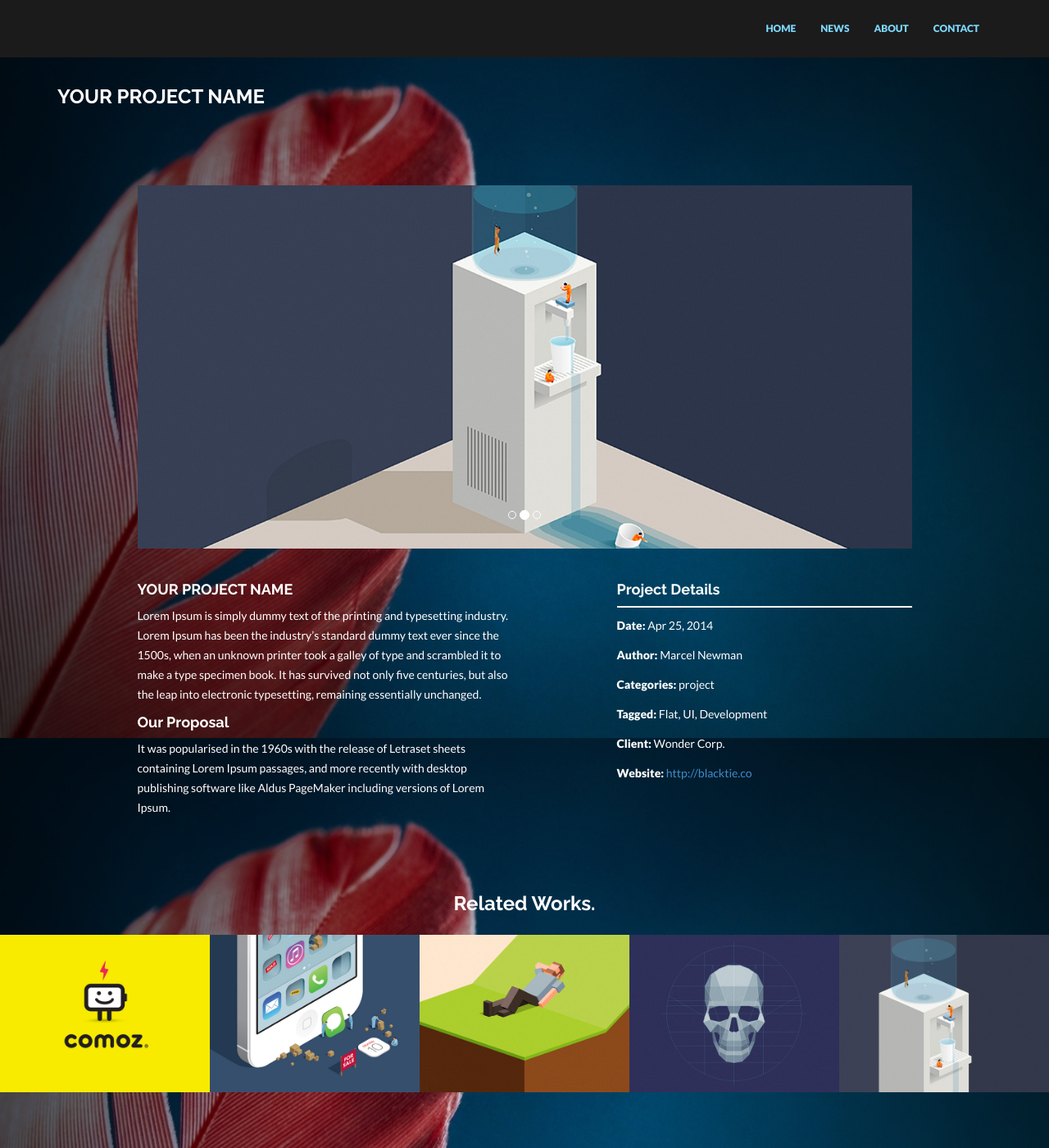
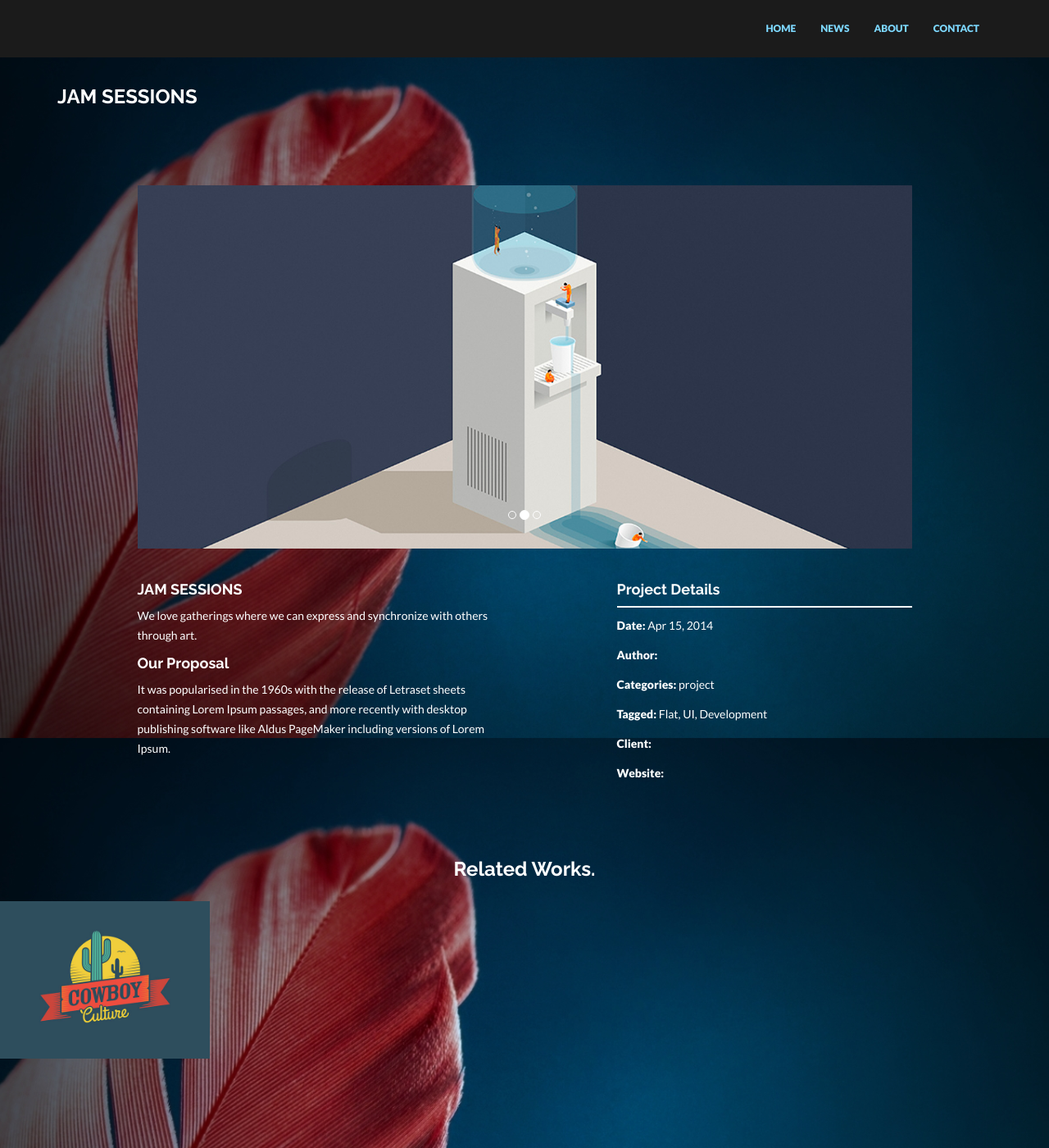
Before and after one commit to freefeather/freefeather.github.io, a Jekyll site: the page built from _posts/project/2014-04-15-your-project-name.markdown, in a window 1280 px wide and 1400 px high. Shown: the whole window at 82% size. Built offline with Jekyll 4.4.1, drawn with Linux system fonts in a browser that asks for light colours; nearby versions of some CDN libraries.

Commit message:
Starting to make events

```diff
--- a/_config.yml
+++ b/_config.yml
@@ -5,8 +5,8 @@
 slogan: "Center of Inspiration"
 description: "We believe that in a place with acceptance and initiative, we are able to inspire each other; bringing together creative and collaborative activities."
 analytics: #Google analytics code in the format XX-nnnnnnnn-n
-baseurl: "/" #important: start with /
-url: "http://freefeather.github.io/"
+baseurl: "http://localhost:4000/" #important: start with /
+url: "http://localhost:4000/"
 
 # Build settings
 markdown: kramdown
--- a/_posts/project/2014-04-15-your-project-name.markdown
+++ b/_posts/project/2014-04-15-your-project-name.markdown
@@ -1,8 +1,8 @@
 ---
 layout: project
-title:  "YOUR PROJECT NAME"
-date:   2014-04-25 16:54:46
-author: Marcel Newman
+title:  "JAM SESSIONS"
+subjects:
+- art
 categories:
 - project
 img: portfolio_10.jpg
@@ -11,11 +11,9 @@
 - single01.jpg
 - single02.jpg
 - single03.jpg
-client: Wonder Corp.
-website: http://blacktie.co
 ---
-####YOUR PROJECT NAME
-Lorem Ipsum is simply dummy text of the printing and typesetting industry. Lorem Ipsum has been the industry's standard dummy text ever since the 1500s, when an unknown printer took a galley of type and scrambled it to make a type specimen book. It has survived not only five centuries, but also the leap into electronic typesetting, remaining essentially unchanged.
+####JAM SESSIONS
+We love gatherings where we can express and synchronize with others through art.
 
 ####Our Proposal
 It was popularised in the 1960s with the release of Letraset sheets containing Lorem Ipsum passages, and more recently with desktop publishing software like Aldus PageMaker including versions of Lorem Ipsum.
--- a/_posts/project/2014-04-25-your-project-name.markdown
+++ /dev/null
@@ -1,20 +0,0 @@
----
-layout: project
-title:  "YOUR PROJECT NAME"
-date:   2014-04-25 16:54:46
-author: Marcel Newman
-categories:
-- project
-img: portfolio_01.jpg
-carousel:
-- single01.jpg
-- single02.jpg
-- single03.jpg
-client: Wonder Corp.
-website: http://blacktie.co
----
-####YOUR PROJECT NAME
-Lorem Ipsum is simply dummy text of the printing and typesetting industry. Lorem Ipsum has been the industry's standard dummy text ever since the 1500s, when an unknown printer took a galley of type and scrambled it to make a type specimen book. It has survived not only five centuries, but also the leap into electronic typesetting, remaining essentially unchanged.
-
-####Our Proposal
-It was popularised in the 1960s with the release of Letraset sheets containing Lorem Ipsum passages, and more recently with desktop publishing software like Aldus PageMaker including versions of Lorem Ipsum.
```
Also changed, not shown: _posts/event/opening-free-feather.md (added, +11 -0 lines), _posts/project/2014-04-16-your-project-name.markdown (deleted, +0 -21 lines), _posts/project/2014-04-17-your-project-name.markdown (deleted, +0 -21 lines), _posts/project/2014-04-18-your-project-name.markdown (deleted, +0 -21 lines), _posts/project/2014-04-19-your-project-name.markdown (deleted, +0 -21 lines), _posts/project/2014-04-20-your-project-name.markdown (deleted, +0 -21 lines), _posts/project/2014-04-21-your-project-name.markdown (deleted, +0 -21 lines), _posts/project/2014-04-22-your-project-name.markdown (deleted, +0 -21 lines), _posts/project/2014-04-23-your-project-name.markdown (deleted, +0 -21 lines).
